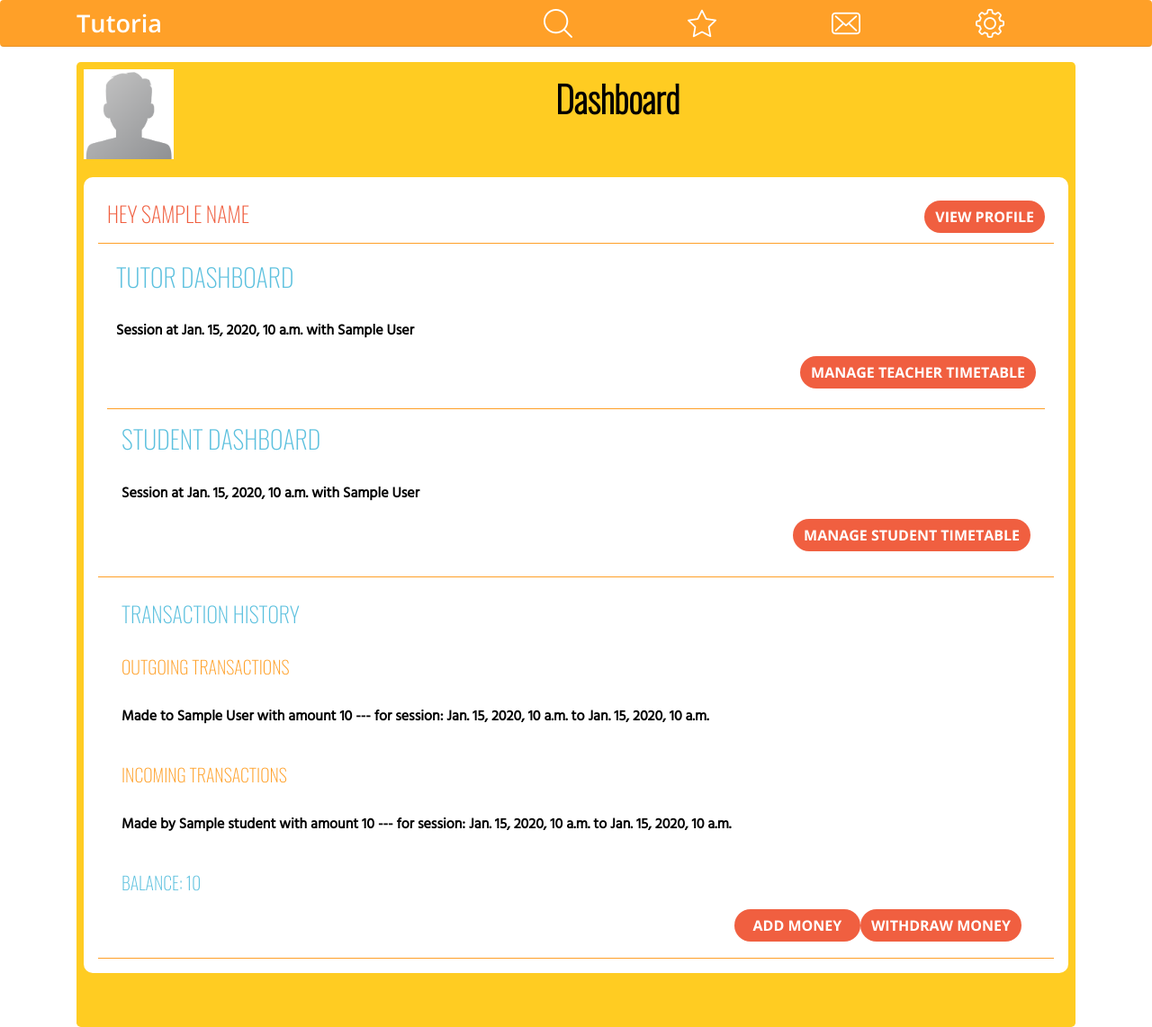
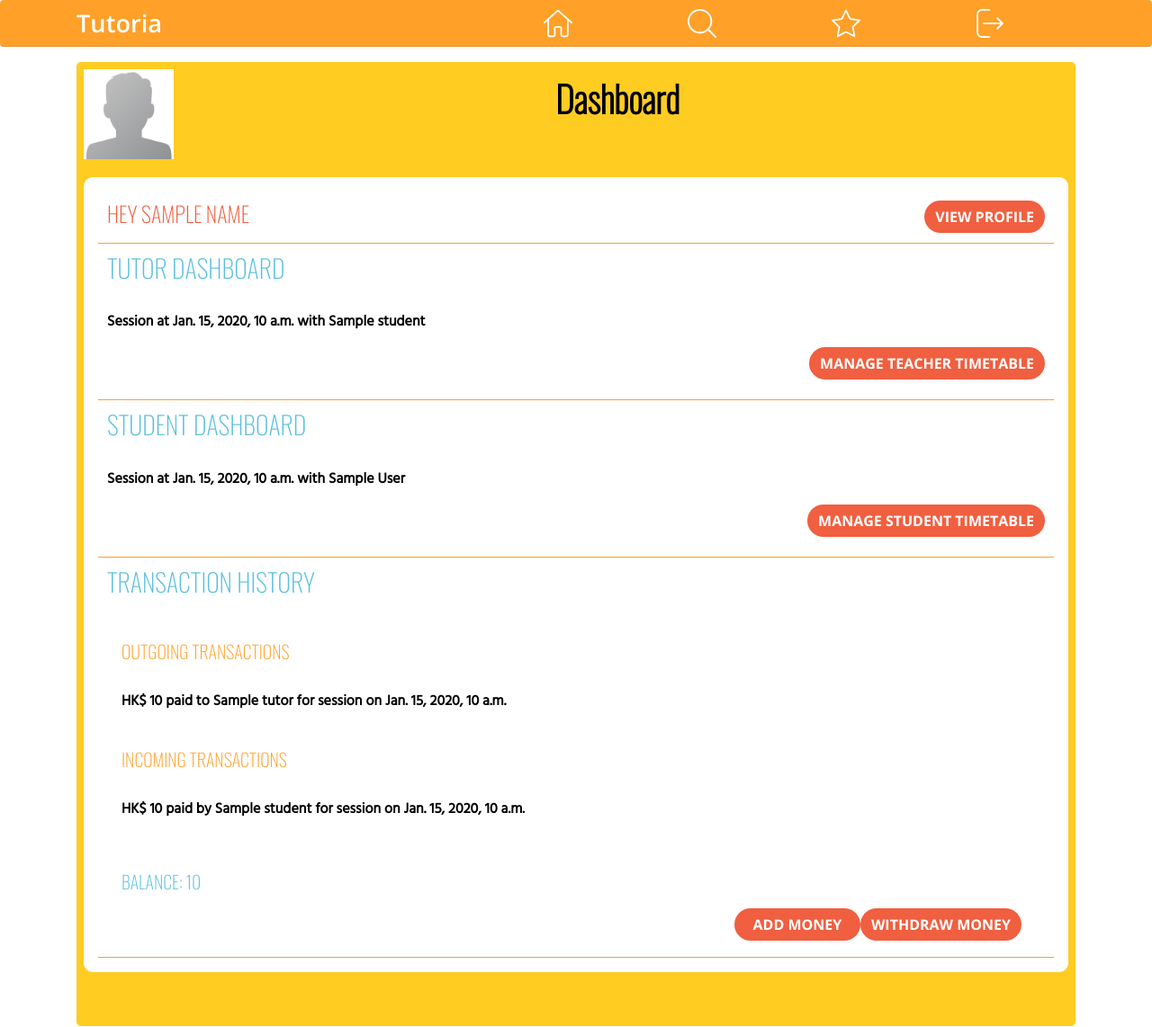
Before and after one commit to tejasvi-mehra/tutoria_project, a Django app: template tutoria/templates/tutoria/dashboard.html in a window 1280 px wide. Shown: the whole page at 90% size. Run offline with Django 3.2, Linux system fonts and the light colour scheme; data comes from the database, SQL or seed files in the repository; both versions use the stored data as it was after the commit; tables that the repository leaves empty hold one stand-in row (values such as "Sample post"); the template is opened without the code that fills it: values that come from a table or form of the project are taken from there, most other values are stand-ins (such as "Sample title", 1, 10 or a date in 2020); some libraries are stand-ins or nearby versions.

Commit message:
go back to this

```diff
--- a/tutoria/static/css/creative.css
+++ b/tutoria/static/css/creative.css
@@ -213,9 +213,30 @@ border-width: 1px;
   /*opacity: 0.6;*/
 
 }
-.brief-container-header .head-descript{
+.head-descript{
+  display: block;
+}
+
+.head-descript h4{
+  text-transform: uppercase;
+  color: #5bc0de;
+
+
+}
+
+.prof-detail{
   display: inline-block;
+  min-width: 70%;
+}
+.prof-detail h4{
+  float: left;
+}
+.prof-detail p{
+  font-size: 20px;
+  font-family: 'Hind', sans-serif;
   float: right;
+  margin-bottom: 4px;
+  text-align: left;
 }
 
 .brief-container p{
@@ -570,5 +591,5 @@ padding-bottom: 30px;
   .btn-primary:hover, .btn-primary:focus, .btn-primary:active {
     color: #fff;
     background-color: #ee4b28 !important; }
- .btn-primary:active, .btn-primary:focus {
-   box-shadow: 0 0 0 0.2rem rgba(240, 95, 64, 0.5) !important; }
+  .btn-primary:active, .btn-primary:focus {
+    box-shadow: 0 0 0 0.2rem rgba(240, 95, 64, 0.5) !important; }
--- a/tutoria/templates/tutoria/base.html
+++ b/tutoria/templates/tutoria/base.html
@@ -55,16 +55,19 @@
         <div class="navbar-collapse" id="navbarResponsive">
           <ul class="navbar-nav ml-auto nav-link-container">
             <li class="nav-item">
+              <a class="nav-link js-scroll-trigger" href="/tutoria/dashboard"><img src="{% static "img/house.png" %}"></a>
+            </li>
+            {%if student%}
+            <li class="nav-item">
               <a class="nav-link js-scroll-trigger" href="/tutoria/search"><img src="{% static "img/magnifying-glass.png" %}"></a>
             </li>
+            {%endif%}
             <li class="nav-item">
               <a class="nav-link js-scroll-trigger" href="/tutoria/notifications"><img src="{% static "img/star.png" %}"></a>
             </li>
+
             <li class="nav-item">
-              <a class="nav-link js-scroll-trigger" href="#portfolio"><img src="{% static "img/envelope.png" %}"></a>
-            </li>
-            <li class="nav-item">
-              <a class="nav-link js-scroll-trigger" href="#contact"><img src="{% static "img/settings.png" %}"></a>
+              <a class="nav-link js-scroll-trigger" href="/tutoria/logout"><img src="{% static "img/logout.png" %}"></a>
             </li>
           </ul>
         </div>
--- a/tutoria/templates/tutoria/dashboard.html
+++ b/tutoria/templates/tutoria/dashboard.html
@@ -1,4 +1,4 @@
-{% extends 'tutoria/base.html' %}
+  {% extends 'tutoria/base.html' %}
   {% block body %}
   <META HTTP-EQUIV="CACHE-CONTROL" CONTENT="NO-CACHE">
   <style media="screen">
@@ -8,6 +8,7 @@ width: 100px;
 height: 100px;
 background: #555;
 }
+
 .header h1 {
 position: relative;
 top: 18px;
@@ -33,7 +34,7 @@ left: 0px;
         <br>
 
 
-  <div class="content-container">
+  <div class="content-container ">
 <div class="dash-sub-header">
   <span><h4 style="text-transform: uppercase; color: #F05F40;">Hey {{name}}</h4>
 {%if tutor%}
@@ -43,10 +44,10 @@ left: 0px;
 
 {%endif%}
   </div>
+<div class="dash-sub dash-content">
   {% if tutor %}
 
- <div class="dash-sub">
-<div class="dash-sub dash-content">
+
   {% if student and tutor %}
   <h3>Tutor Dashboard</h3><br>
   {%else%}
@@ -56,7 +57,7 @@ left: 0px;
   {%else%}
   {% for sesh in tutor_sessions %}
       {% ifnotequal sesh.status 'BLOCKED' %}
-        <p>Session at {{sesh.start_time}} with {{sesh.student.first_name}} {{sesh.student.last_name}}</p>
+        <p>Session at {{sesh.start_time}} with {{sesh.student.name}}</p>
       {% endifnotequal %}
 
   </ul>
@@ -70,52 +71,64 @@ left: 0px;
   </div>
 
   {% endif %}
-  {% if student %}
 
 
-  <div class="content-container dash-content">
+
+
+  {%if student%}
 
     {% if student and tutor %}
+    <div class="dash-sub dash-content">
   <h3>Student Dashboard</h3>
 
   {%else%}
-  <h4>Upcoming Sessions</h4>{%endif%}
+  <h3>Upcoming Sessions</h3>
+  <div class="content-container dash-content">
+
+  {%endif%}
   <br>
-  {% if not student_sessions %}
-    <p>No upcoming sessions!</p>
+  {%if not student_sessions%}
+  <p>No upcoming sessions!</p>
   {%else%}
   {% for sesh in student_sessions %}
     <p>
       Session at {{sesh.start_time}} with {{sesh.tutor.first_name}} {{sesh.tutor.last_name}}
     </p>
   {% endfor %}
-  {% endif %}
+  {%endif%}
   <button style="float: right;" class="btn btn-primary tutoria-button1"><a href="/tutoria/manage_timetable/student">Manage student timetable</a></button>
   <br>
-  </div></div>
+  <br>
 
-  {% endif %}
+  </div>
 
-    <div class="dash-sub">
+{% endif %}
+
+{%if not tutor%}
+  </div>
+{%endif%}
+
+
+    <div class="dash-sub ">
+      <h3>Transaction History</h3>
       <div class="content-container dash-content">
-  <h4>Transaction History</h4>
+
 
   <br>
   <h5 style="color: #ffa028;
   text-transform: uppercase;">Outgoing Transactions</h5>
   <br>
-  {%if not transactions_outgoing%}
-    <p>No transactions to show!</p>
+{%if not transactions_outgoing%}
+  <p>No transactions to show!</p>
   {%else%}
 
   {% for transaction in transactions_outgoing %}
   <p>
-      Made to {{transaction.tutor.first_name}} {{transaction.tutor.last_name}} with amount {{transaction.amount}} --- for session: {{transaction.start_time}} to  {{transaction.end_time}}
+      HK$ {{transaction.amount}} paid to {{transaction.tutor}} for session on {{transaction.start_time}}
     </p>
   {% endfor %}
   {%endif%}
   <br>
-  {% if tutor %}
   <h5 style="color: #ffa028;
   text-transform: uppercase;">Incoming Transactions</h5>
   <br>
@@ -123,13 +136,17 @@ left: 0px;
   <p>No transactions to show!</p>
   {%else%}
   {% for transaction in transactions_incoming %}
-    <p>Made by {{transaction.student}} with amount {{transaction.amount}} --- for session: {{transaction.start_time}} to  {{transaction.end_time}}</p>
+ <p>
+      HK$ {{transaction.amount}} paid by {{transaction.student}} for session on {{transaction.start_time}}
+    <p>
+
   {% endfor %}
   {%endif%}
   <br>
-  {% endif %}
+
   <h5>Balance: {{balance}}</h5>
   {%if not tutor%}
+
   <button style="float: right;"type="button" class="btn btn-primary tutoria-button1" name="button">
   <a href="/tutoria/add_funds">Add money</a></button><br>
   <br>
@@ -153,7 +170,7 @@ left: 0px;
   <!-- <button type="button" name="button">
     <a href="/tutoria/view_profile/{{tutor.id}}">View Profile</a></br>
   </button> -->
-        </div></div>
+        </div></div></div>
       </main>
 
 {% endblock %}
--- a/tutoria/templates/tutoria/timetable/mtttc.html
+++ b/tutoria/templates/tutoria/timetable/mtttc.html
@@ -16,7 +16,9 @@
         <div>
           <h1>Timetable</h1>
         </div>
-
+        {% if error %}
+        {{error}}
+        {% endif %}
 
         <div class="table-responsive">
             <table class="table table-striped">
--- a/tutoria/templates/tutoria/timetable/mtttp.html
+++ b/tutoria/templates/tutoria/timetable/mtttp.html
@@ -18,6 +18,9 @@
     <div>
       <h1>Timetable</h1>
     </div>
+    {% if error %}
+    {{error}}
+    {% endif %}
 
     <div class="table-responsive">
         <table class="table table-striped">
```
Also changed, not shown: tutoria/views.py (+21 -14 lines), db.sqlite3, tutoria/static/img/house.png (added), tutoria/static/img/logout.png (added), 2 other files.
